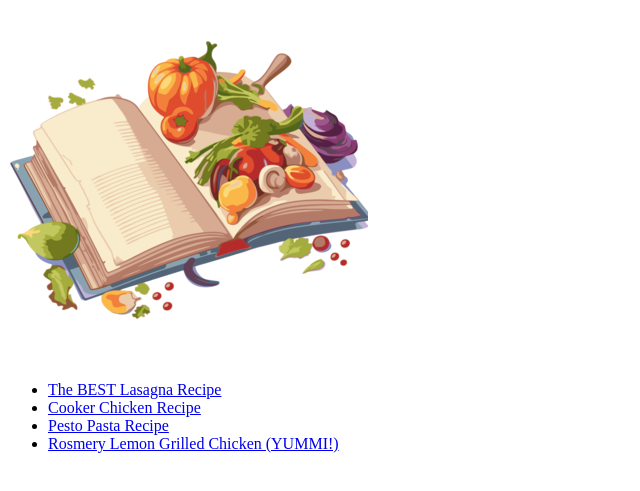
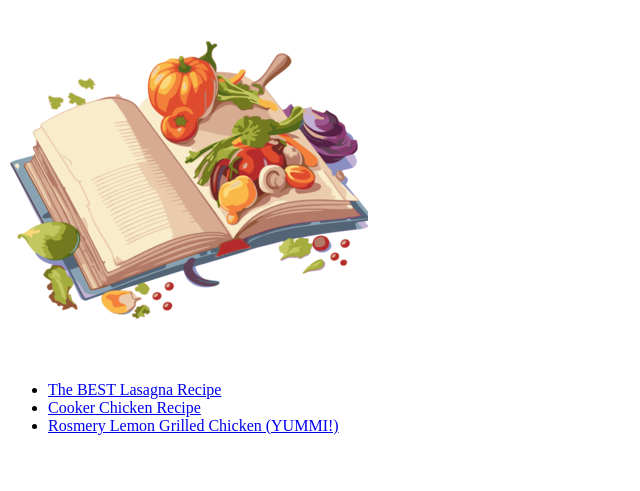
Before and after one commit to JosephDev000/odin-recipes, a plain HTML site: page index.html in a window 1280 px wide. Shown: the part 79-570 px from the top of the page, without its empty margins (0-640 px from the left). Drawn offline with Linux system fonts and the light colour scheme.

Commit message:
Remove one recipe

```diff
--- a/index.html
+++ b/index.html
@@ -15,7 +15,6 @@
             <ul>
                 <li><a href="./recipes/lasagna.html">The BEST Lasagna Recipe</a></li>
                 <li><a href="./recipes/cooker-chicken.html">Cooker Chicken Recipe</a></li>
-                <li><a href="./recipes/pesto-pasta.html">Pesto Pasta Recipe</a></li>
                 <li><a href="./recipes/rosmery-lemon-grill-chicken.html">Rosmery Lemon Grilled Chicken (YUMMI!)</a></li>
             </ul>
     </body>
```
